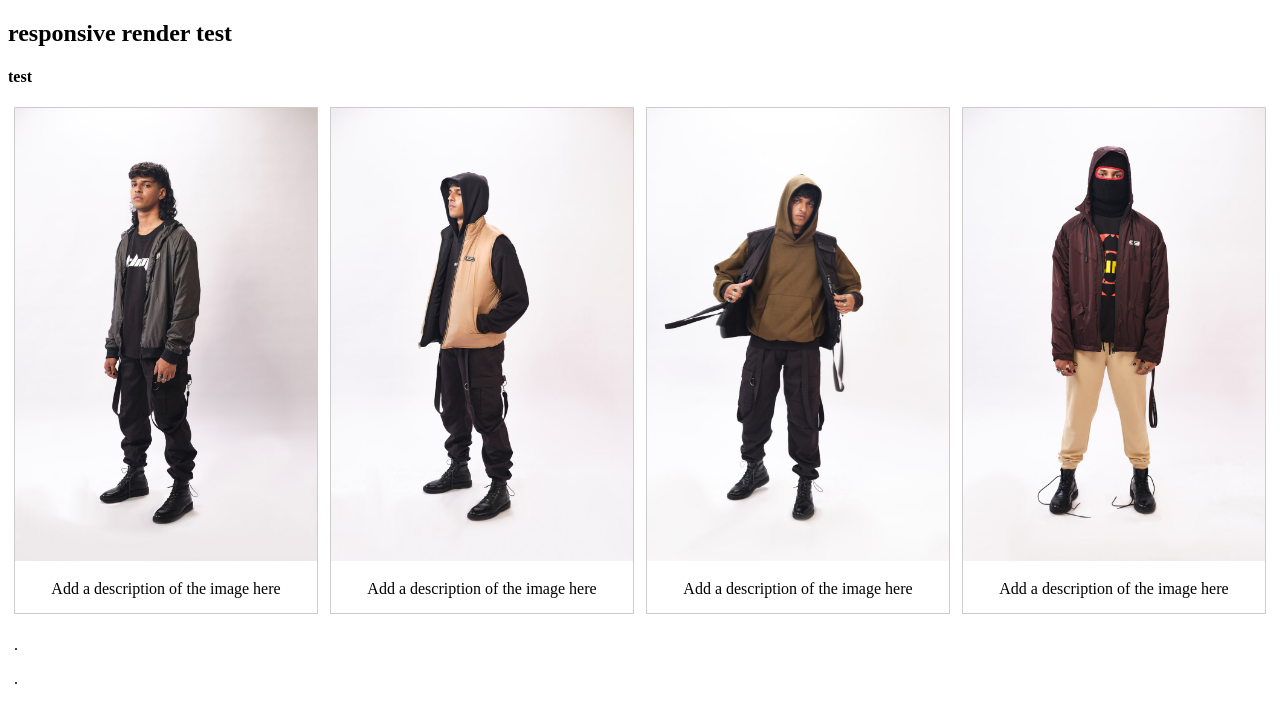
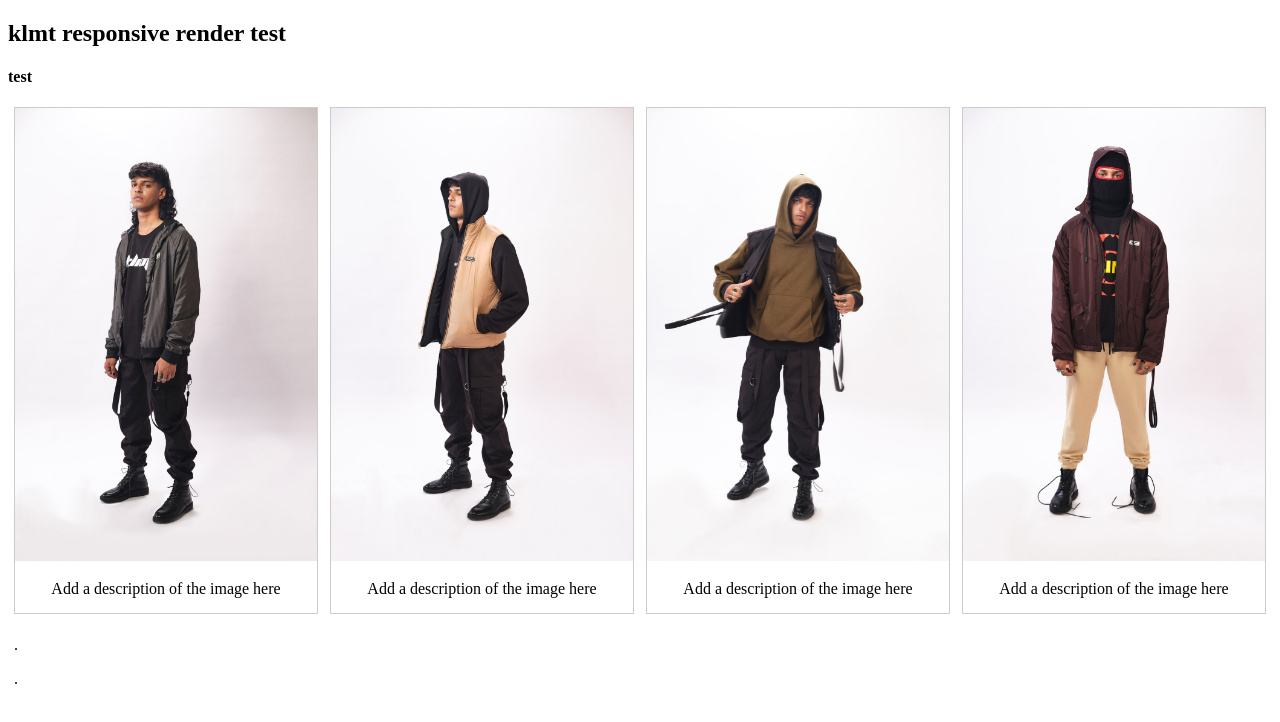
Before and after one commit to usayd-l/image-test-klmt, a plain HTML site: page index.html in a window 1280 px wide. Drawn offline with Linux system fonts and the light colour scheme.

Commit message:
changed webpage title

```diff
--- a/index.html
+++ b/index.html
@@ -52,7 +52,7 @@
 </head>
 <body>
 
-<h2>responsive render test</h2>
+<h2>klmt responsive render test</h2>
 
 <h4>test</h4>
 
```
